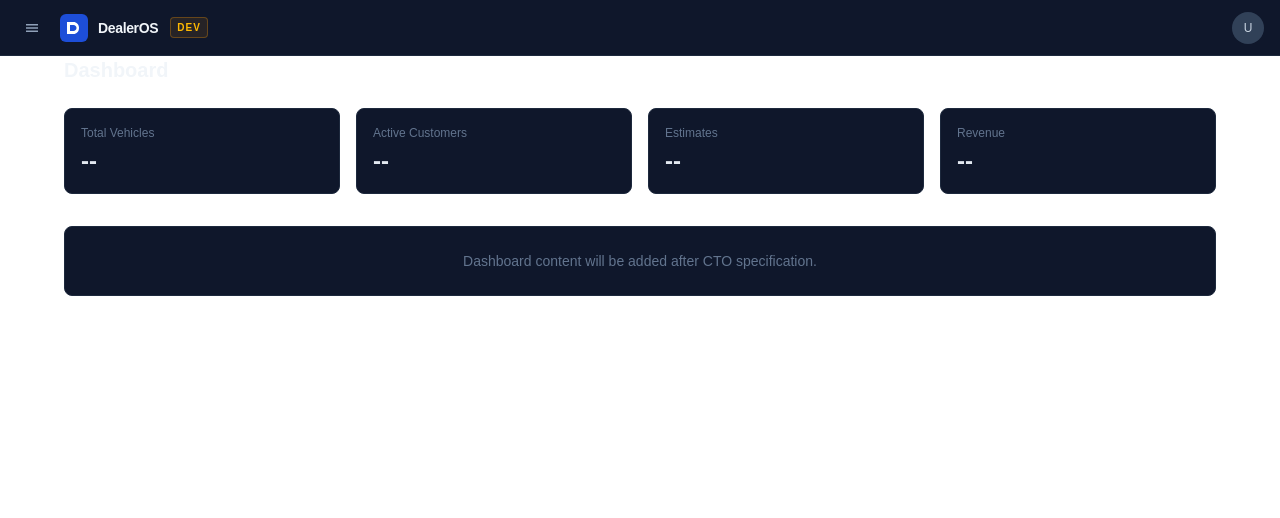
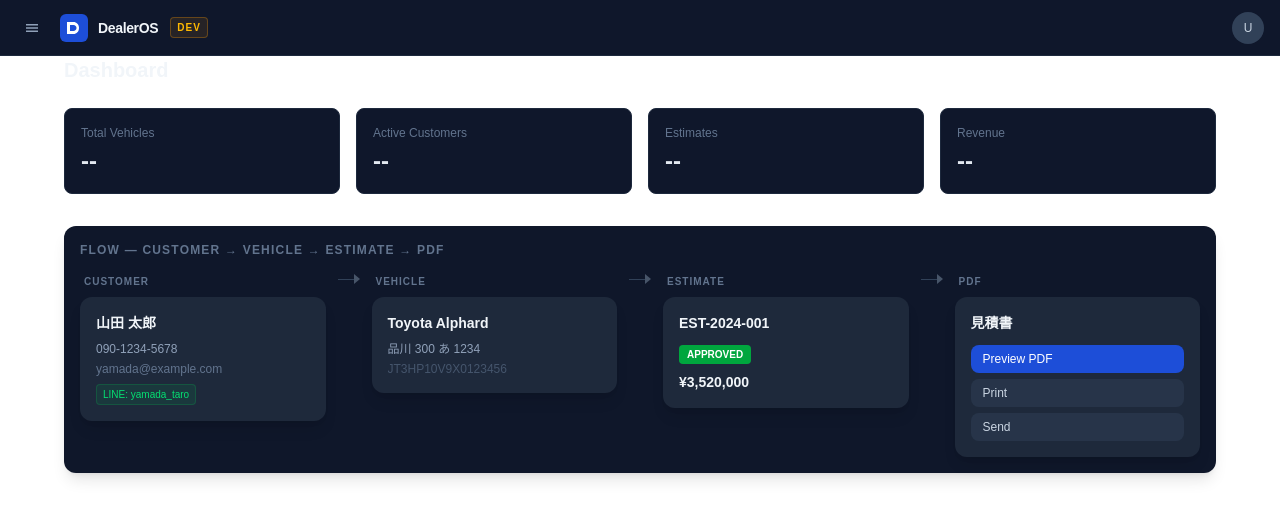
Before and after one commit to nisikawa-officeAZ/GYEON, a Next.js app: page / in a window 1280 px wide. Shown: the top 518 px of the page. Built offline with nearby package versions, Linux system fonts and the light colour scheme.

Commit message:
phase7 flow ui

```diff
--- a/src/app/page.tsx
+++ b/src/app/page.tsx
@@ -1,4 +1,5 @@
 import MainLayout from "@/components/layout/MainLayout";
+import CustomerVehicleEstimateFlow from "@/components/flow/CustomerVehicleEstimateFlow";
 
 export default function DashboardPage() {
   return (
@@ -6,6 +7,7 @@ export default function DashboardPage() {
       <div className="max-w-6xl mx-auto">
         <h1 className="text-xl font-semibold text-slate-100 mb-6">Dashboard</h1>
 
+        {/* Summary cards */}
         <div className="grid grid-cols-1 sm:grid-cols-2 lg:grid-cols-4 gap-4 mb-8">
           {[
             { label: "Total Vehicles", value: "--" },
@@ -23,11 +25,8 @@ export default function DashboardPage() {
           ))}
         </div>
 
-        <div className="bg-slate-900 border border-slate-800 rounded-lg p-6 text-center">
-          <p className="text-slate-500 text-sm">
-            Dashboard content will be added after CTO specification.
-          </p>
-        </div>
+        {/* Flow */}
+        <CustomerVehicleEstimateFlow />
       </div>
     </MainLayout>
   );
--- /dev/null
+++ b/src/components/flow/CustomerVehicleEstimateFlow.tsx
@@ -0,0 +1,141 @@
+const MOCK_FLOW = {
+  customer: {
+    name: "山田 太郎",
+    phone: "090-1234-5678",
+    email: "yamada@example.com",
+    lineId: "yamada_taro",
+  },
+  vehicle: {
+    manufacturer: "Toyota",
+    model: "Alphard",
+    licensePlate: "品川 300 あ 1234",
+    vin: "JT3HP10V9X0123456",
+  },
+  estimate: {
+    estimateNo: "EST-2024-001",
+    status: "APPROVED" as const,
+    total: 3520000,
+  },
+};
+
+const STATUS_COLOR: Record<string, string> = {
+  DRAFT:    "bg-slate-600 text-slate-100",
+  SENT:     "bg-blue-600 text-white",
+  APPROVED: "bg-green-600 text-white",
+  REJECTED: "bg-red-600 text-white",
+};
+
+function formatYen(n: number) {
+  return "¥" + n.toLocaleString("ja-JP");
+}
+
+function FlowCard({ label, children }: { label: string; children: React.ReactNode }) {
+  return (
+    <div className="flex-1 min-w-[200px]">
+      <p className="text-[10px] font-semibold text-slate-500 uppercase tracking-widest mb-2 px-1">
+        {label}
+      </p>
+      <div className="bg-[#1e293b] rounded-xl shadow-lg p-4 h-full">
+        {children}
+      </div>
+    </div>
+  );
+}
+
+function Arrow() {
+  return (
+    <div className="flex flex-col items-center justify-center shrink-0 px-1">
+      {/* vertical on mobile, horizontal on desktop */}
+      <div className="flex lg:hidden flex-col items-center py-1">
+        <div className="w-px h-4 bg-slate-700" />
+        <svg width="10" height="6" viewBox="0 0 10 6" fill="none">
+          <path d="M5 6L0 0h10L5 6z" fill="#475569" />
+        </svg>
+      </div>
+      <div className="hidden lg:flex items-center">
+        <div className="h-px w-4 bg-slate-700" />
+        <svg width="6" height="10" viewBox="0 0 6 10" fill="none">
+          <path d="M6 5L0 0v10L6 5z" fill="#475569" />
+        </svg>
+      </div>
+    </div>
+  );
+}
+
+export default function CustomerVehicleEstimateFlow() {
+  const { customer, vehicle, estimate } = MOCK_FLOW;
+
+  return (
+    <div className="bg-[#0f172a] rounded-xl p-4 shadow-lg">
+      <p className="text-xs font-semibold text-slate-500 uppercase tracking-widest mb-4">
+        Flow — Customer → Vehicle → Estimate → PDF
+      </p>
+
+      <div className="flex flex-col lg:flex-row items-stretch lg:items-start gap-2">
+
+        {/* Customer */}
+        <FlowCard label="Customer">
+          <p className="font-semibold text-slate-100 text-sm mb-2">{customer.name}</p>
+          <div className="space-y-1">
+            <p className="text-xs text-slate-400">{customer.phone}</p>
+            <p className="text-xs text-slate-500 truncate">{customer.email}</p>
+            {customer.lineId && (
+              <span className="inline-block text-[10px] px-1.5 py-0.5 rounded bg-green-500/10 text-green-400 border border-green-500/20">
+                LINE: {customer.lineId}
+              </span>
+            )}
+          </div>
+        </FlowCard>
+
+        <Arrow />
+
+        {/* Vehicle */}
+        <FlowCard label="Vehicle">
+          <p className="font-semibold text-slate-100 text-sm mb-2">
+            {vehicle.manufacturer} {vehicle.model}
+          </p>
+          <div className="space-y-1">
+            <p className="text-xs text-slate-400">{vehicle.licensePlate}</p>
+            <p className="text-xs text-slate-600 truncate font-mono">{vehicle.vin}</p>
+          </div>
+        </FlowCard>
+
+        <Arrow />
+
+        {/* Estimate */}
+        <FlowCard label="Estimate">
+          <p className="font-semibold text-slate-100 text-sm mb-2">{estimate.estimateNo}</p>
+          <div className="space-y-2">
+            <span className={`inline-block text-[10px] font-semibold px-2 py-0.5 rounded ${STATUS_COLOR[estimate.status]}`}>
+              {estimate.status}
+            </span>
+            <p className="text-sm font-bold text-slate-100">{formatYen(estimate.total)}</p>
+          </div>
+        </FlowCard>
+
+        <Arrow />
+
+        {/* PDF */}
+        <FlowCard label="PDF">
+          <p className="font-semibold text-slate-100 text-sm mb-3">見積書</p>
+          <div className="flex flex-col gap-1.5">
+            {["Preview PDF", "Print", "Send"].map((action) => (
+              <button
+                key={action}
+                type="button"
+                className={`w-full text-xs font-medium px-3 py-1.5 rounded-lg transition-colors text-left ${
+                  action === "Preview PDF"
+                    ? "bg-[#1d4ed8] hover:bg-[#1e40af] text-white"
+                    : "bg-slate-700/50 hover:bg-slate-700 text-slate-300"
+                }`}
+              >
+                {action}
+              </button>
+            ))}
+          </div>
+        </FlowCard>
+
+      </div>
+    </div>
+  );
+}
```
